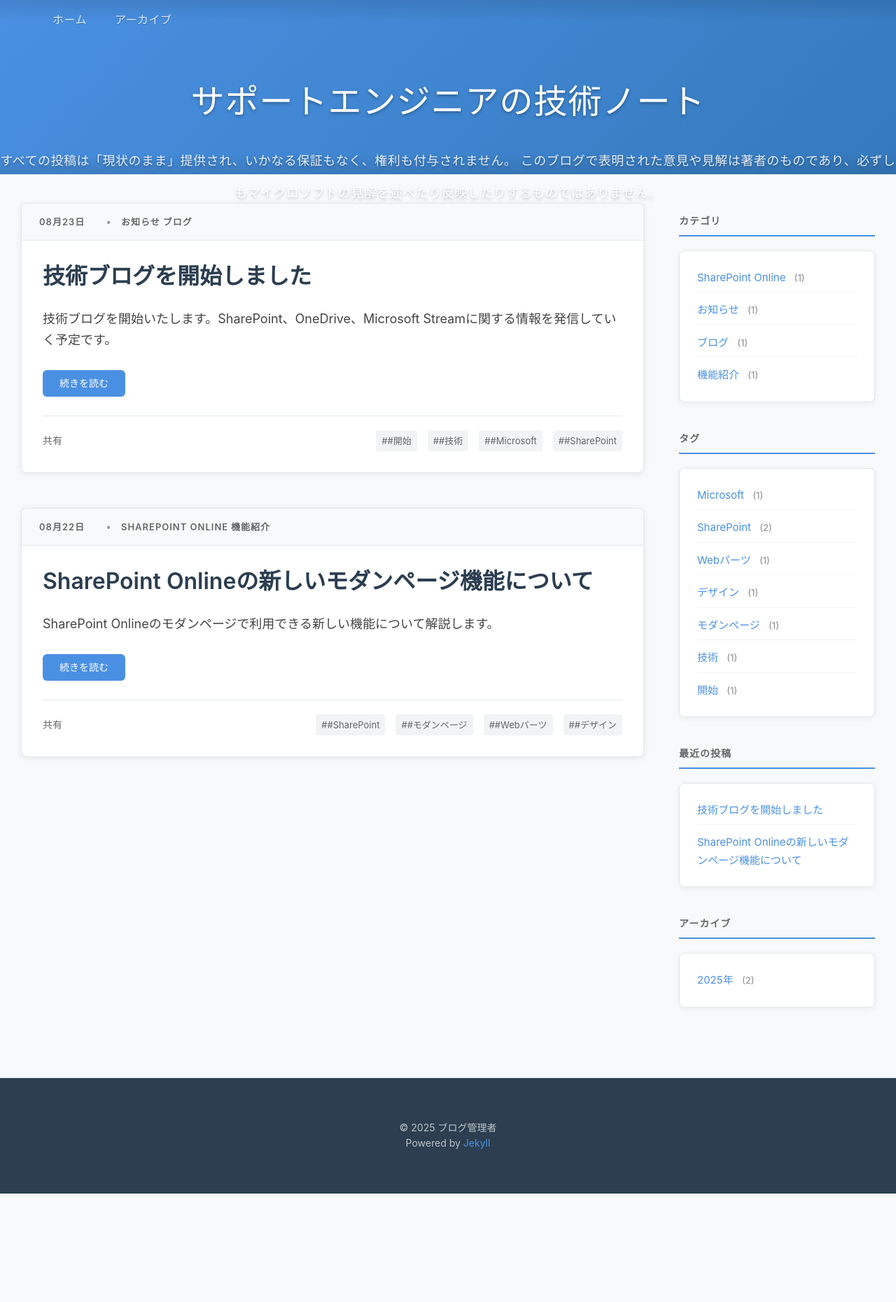
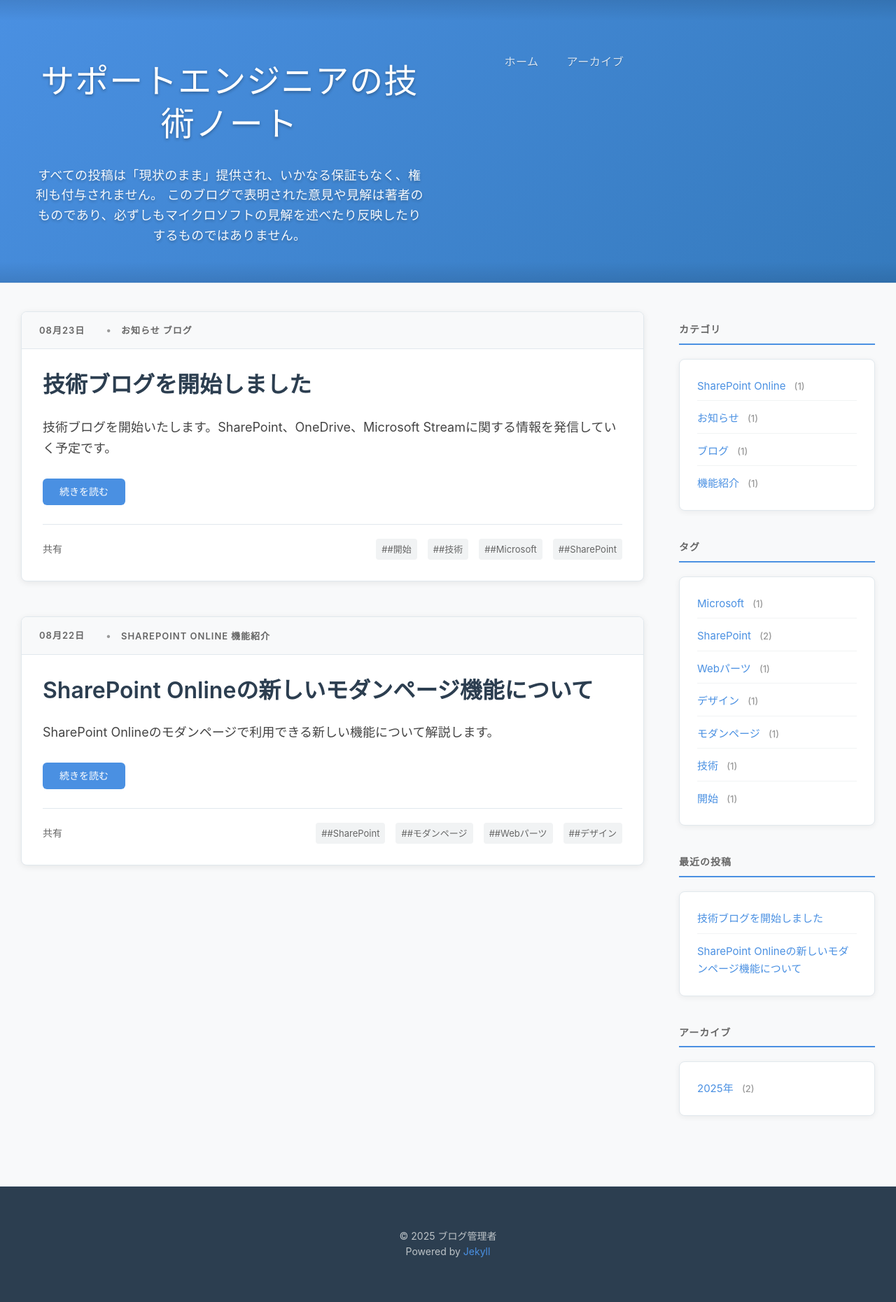
Before and after one commit to kokurata/kokurata-blog, a Jekyll site: the page built from docs/index.html, in a window 1280 px wide. Shown: the whole page at 70% size. Built offline with Jekyll 4.4.1, drawn with Linux system fonts in a browser that asks for light colours; the list of posts is cut into pages by our own code; before the commit the page ends 1706 px from its top, so only the background shows below that.

Commit message:
Fix header layout: prevent clipping, constrain header content to site width, allow subtitle wrapping

```diff
--- a/docs/assets/styles.css
+++ b/docs/assets/styles.css
@@ -60,9 +60,18 @@
   position: relative;
 }
 
+#header {
+  position: relative;
+  border-bottom: 1px solid #e1e8ed;
+  margin-bottom: 40px;
+  padding: 60px 0 24px;
+  height: auto;
+  overflow: visible;
+}
+
 #header-inner {
   position: relative;
-  overflow: hidden;
+  overflow: visible; /* allow subtitle to wrap without clipping */
 }
 
 #banner {
@@ -75,14 +84,14 @@
   z-index: -1;
 }
 
+/* Keep header content constrained to site's max width */
 #header-title {
   text-align: center;
-  height: 60px;
-  position: absolute;
-  top: 50%;
-  left: 0;
+  position: relative;
   width: 100%;
-  margin-top: -30px;
+  max-width: 1200px;
+  margin: 0 auto;
+  padding: 6px 20px;
 }
 
 #logo, #subtitle {
@@ -94,20 +103,26 @@
 
 #logo {
   font-size: 48px;
-  line-height: 48px;
+  line-height: 1.1;
   letter-spacing: 1px;
   font-weight: 300;
 }
 
 #subtitle {
   font-size: 18px;
-  line-height: 18px;
-  letter-spacing: 0.5px;
-  opacity: 0.9;
+  line-height: 1.6;
+  letter-spacing: 0.3px;
+  opacity: 0.95;
+  display: block;
+  max-width: 1100px;
+  margin: 8px auto 0;
+  white-space: normal;
+  overflow-wrap: break-word;
+  word-break: break-word;
 }
 
 #subtitle-wrap {
-  margin-top: 20px;
+  margin-top: 0;
 }
 
 /* ナビゲーション */
```
